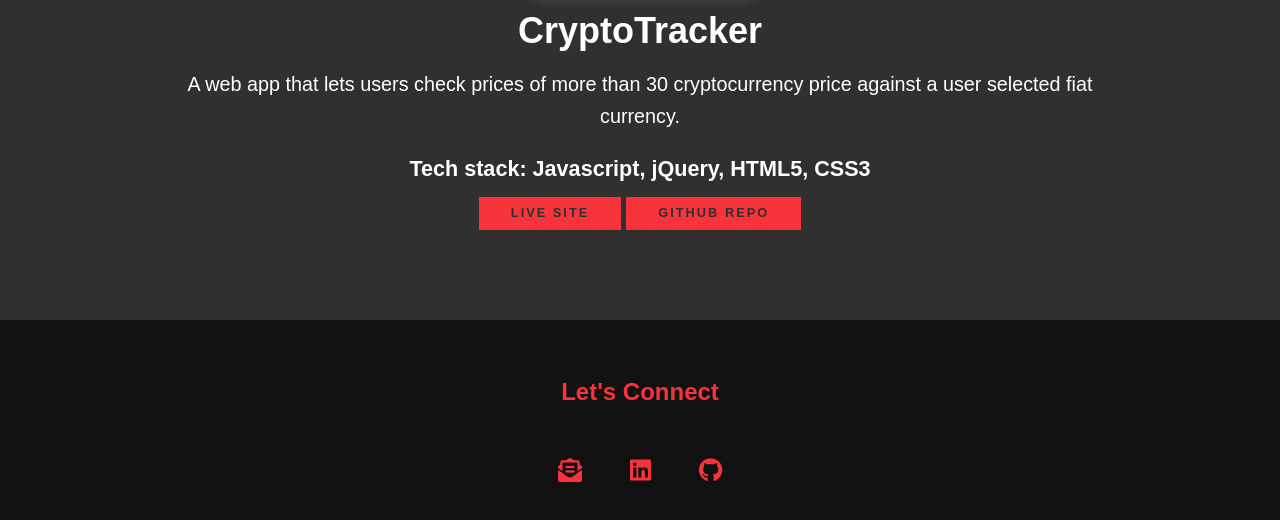
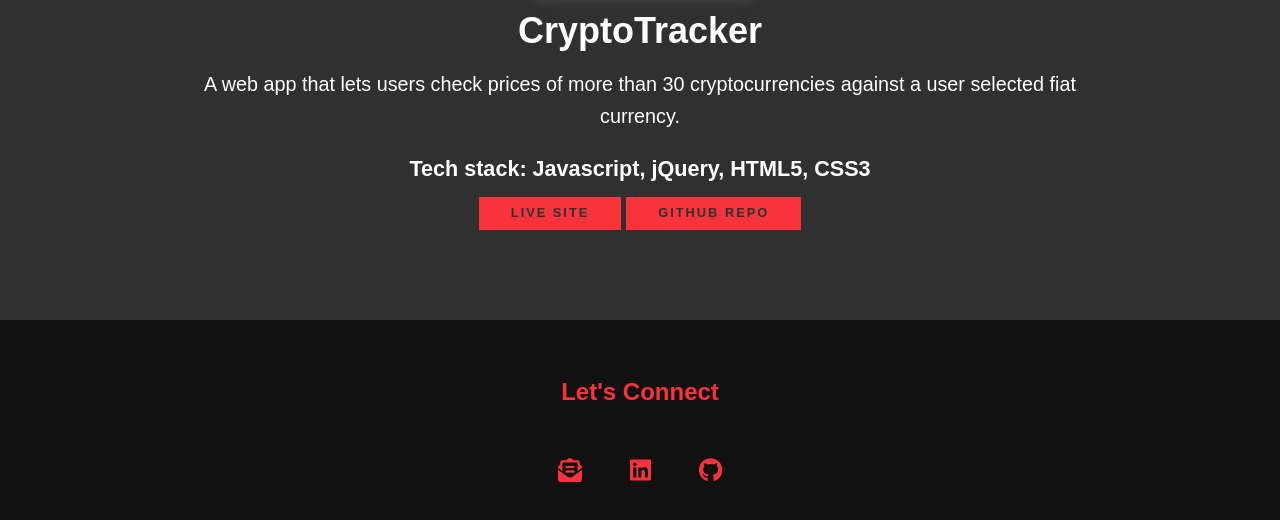
Before and after one commit to gaganssingh/portfolio-v2, a plain HTML site: page index.html in a window 1280 px wide. Shown: the part 3179-3699 px from the top of the page. Drawn offline with nearby package versions, Linux system fonts and the light colour scheme.

Commit message:
Updated copy for what I bring section

```diff
--- a/css/style.css
+++ b/css/style.css
@@ -4,7 +4,7 @@
     box-sizing: border-box;
 }
 
-/* Custom Properties, update these for your own design */
+/* Styling variables */
 :root {
     --ff-secondary: "Roboto Slab", serif;
 
@@ -377,7 +377,6 @@ header {
 }
 
 /* My Work */
-
 .my-work {
     background-color: var(--clr-dark);
     color: var(--clr-light);
--- a/index.html
+++ b/index.html
@@ -242,7 +242,7 @@
                         <h3>CryptoTracker</h3>
                         <p>
                             A web app that lets users check prices of more than
-                            30 cryptocurrency price against a user selected fiat
+                            30 cryptocurrencies against a user selected fiat
                             currency.
                         </p>
                         <h4>
```
